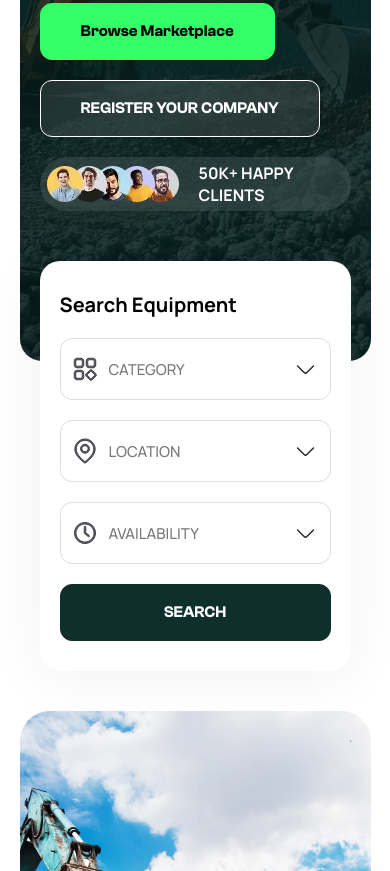
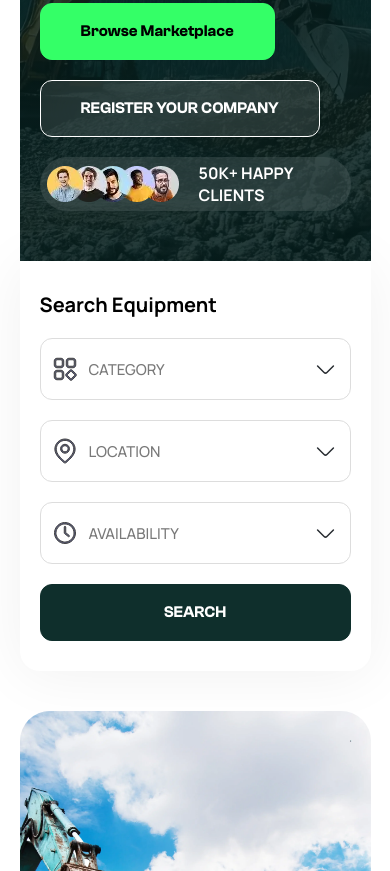
Before and after one commit to Muhammad-Hamza-webdev/EquipManagemnt-Frontend, a plain HTML site: page index.html in a window 390 px wide. Shown: the part 552-1423 px from the top of the page. Drawn offline with nearby package versions, Linux system fonts and the light colour scheme; files whose address does not match are found by name.

Commit message:
Update resopnsive.css

```diff
--- a/assets/css/resopnsive.css
+++ b/assets/css/resopnsive.css
@@ -237,8 +237,9 @@
     padding: 60px 0;
   }
   .inner-search {
-    margin: 0 20px;
+    margin: 0;
     padding: 30px 20px;
+    border-radius: 0 0 20px 20px;
   }
   .custom-select-element {
     width: 48.3%;
```
